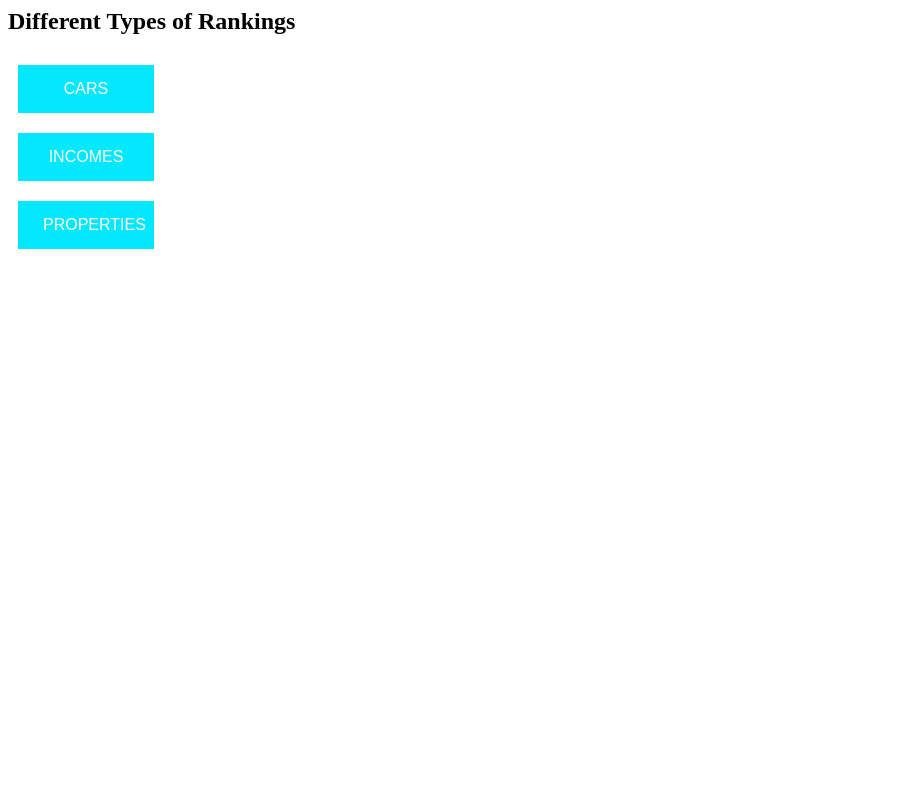
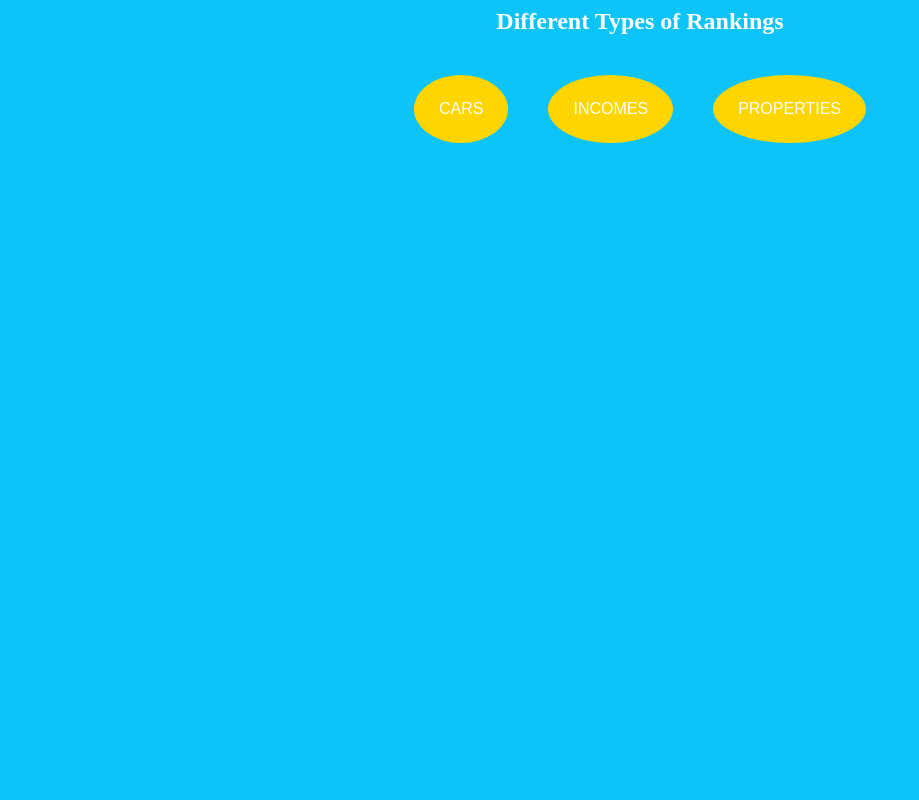
Before and after one commit to yonadaaa/hive_declarator, a Django app: page /rankings/ in a window 1280 px wide. Shown: the whole page, without its empty margins (0-919 px from the left). Run offline with Django 3.2, Linux system fonts and the light colour scheme.

Commit message:
Add background color to site

```diff
--- a/polls/templates/polls/index.html
+++ b/polls/templates/polls/index.html
@@ -3,19 +3,23 @@
     <head>
     <style>
     .button {
-    background-color: #03e8fc;
+    background-color: #ffd500;
     border: none;
     color: white;
-    padding: 15px 25px;
+    padding: 25px 25px;
     text-align: center;
     font-size: 16px;
     cursor: pointer;
-    margin: 10px;
-    width: 100%;
+    margin: 20px;
+    border-radius: 50%;
     }
 
     .button:hover {
-    background-color: #40b7c2;
+    background-color: #edb50c;
+    }
+
+    .button:focus {
+    border: none;
     }
 
     a {
@@ -25,13 +29,23 @@
     }
 
     .button_group {
-    width: 136px;
+    display: flex;
+    justify-content: center;
+    }
+
+    .headings {
+        text-align: center;
+        color: white;
+    }
+
+    body {
+        background-color: #0cc4f7;
     }
     </style>
     </head>
     <body>
 
-    <h2>Different Types of Rankings</h2>
+    <h2 class="headings">Different Types of Rankings</h2>
 
     <div class="button_group">
     {% for ranking in types_of_ranking %}
```
Also changed, not shown: polls/templates/polls/display_rankings.html (+13 -3 lines).
